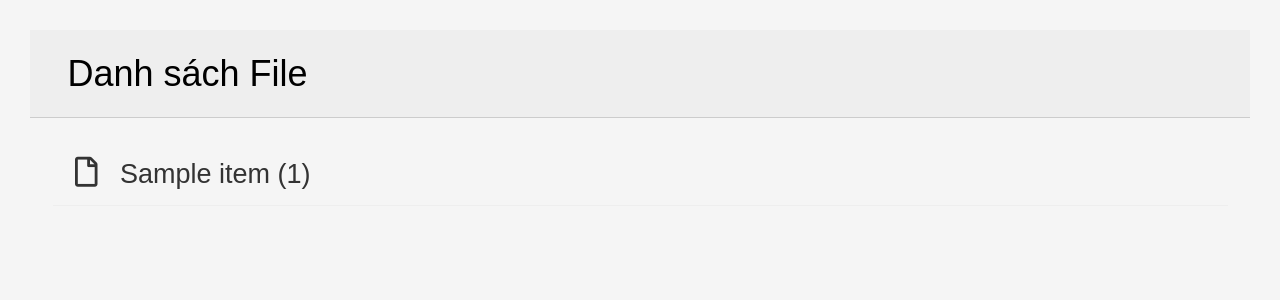
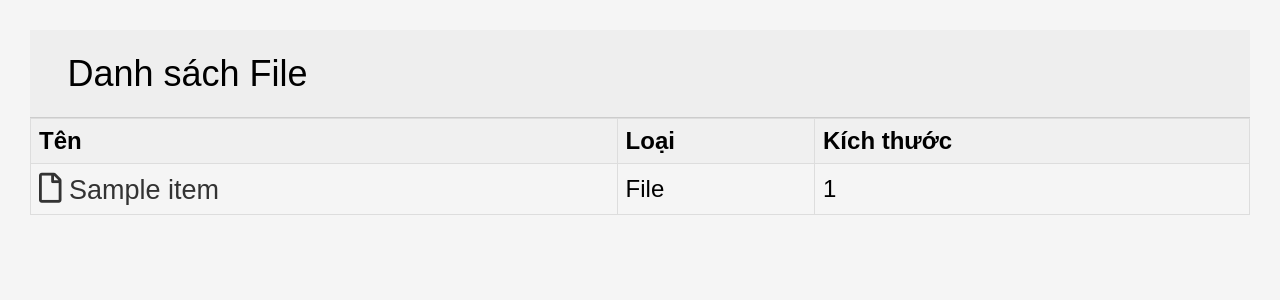
Before and after one commit to quockhanh2004/web-file-manager-server, a Node server app: template views/index.ejs in a window 1280 px wide. Shown: the top 300 px of the page. Run offline with Node 20, Linux system fonts and the light colour scheme; the template is opened without the code that fills it: most values are stand-ins (such as "Sample title", 1, 10 or a date in 2020).

Commit message:
thiết kế lại layout

```diff
--- a/public/style.css
+++ b/public/style.css
@@ -48,7 +48,7 @@ a {
 .file-icon::before {
   font-family: 'Font Awesome 5 Free';
   content: '\f15b';
-  margin-right: 15px; /* 10px * 1.5 */
+  /* margin-right: 15px; 10px * 1.5  */
   font-size: 30px; /* 20px * 1.5 */
 }
 
@@ -57,7 +57,27 @@ li.file-item {
   justify-content: space-between;
   align-items: center;
 }
+table {
+  border-collapse: collapse;
+  width: 100%;
+}
 
+th, td {
+  border: 1px solid #ddd;
+  padding: 8px;
+  text-align: left;
+}
+
+th {
+  background-color: #f0f0f0;
+}
+
+.folder-icon i {
+  margin-right: 5px;
+}
+td {
+  text-align: left; /* Căn lề trái cho tất cả các ô trong bảng */
+}
 /* Ví dụ icon cho các loại file cụ thể */
 .file-icon[data-type="image"]::before { content: '\f1c5'; }
 .file-icon[data-type="pdf"]::before { content: '\f1c1'; }
--- a/views/index.ejs
+++ b/views/index.ejs
@@ -1,37 +1,51 @@
 <!DOCTYPE html>
 <html>
-
 <head>
   <title>Quản lý File</title>
   <link rel="stylesheet" href="/style.css" />
   <link rel="stylesheet" href="https://cdnjs.cloudflare.com/ajax/libs/font-awesome/5.15.4/css/all.min.css" />
 </head>
-
 <body>
   <h1>Danh sách File</h1>
-  <ul>
+  <table style="width: 100%;">
+    <thead>
+      <tr>
+        <th>Tên</th>
+        <th>Loại</th>
+        <th>Kích thước</th>
+      </tr>
+    </thead>
+    <tbody>
       <% if (currentDir && currentDir !== '.') { %>
-      <li>
+      <tr>
+        <td>
           <a href="/?dir=<%= parentDir %>" class="folder-icon">
             <i class="fas fa-folder"></i> .. (Back)
           </a>
-      </li>
+        </td>
+        <td></td>
+        <td></td>
+      </tr>
       <% } %>
+
       <% items.forEach(item => { %>
-  <li class="file-item">
+      <tr>
+        <td>
           <% if (item.isDirectory) { %>
           <a href="/?dir=<%= encodeURIComponent(item.path) %>" class="folder-icon">
-        <i class="fas fa-folder"></i>
-        <%= item.name %>
+            <i class="fas fa-folder"></i> <%= item.name.trim() %>
           </a>
           <% } else { %>
           <a href="/download/<%= encodeURIComponent(item.path) %>" class="file-icon" data-type="<%= item.extension %>">
-        <%= item.name %> (<%= item.size %>)
+            <%= item.name.trim() %>
           </a>
           <% } %>
-  </li>
+        </td>
+        <td><%= item.isDirectory ? "Folder" : "File" %></td>
+        <td><%= item.size %></td>
+      </tr>
       <% }); %>
-  </ul>
+    </tbody>
+  </table>
 </body>
-
 </html>
```
Lines whose indentation alone changed are shown as unchanged.
